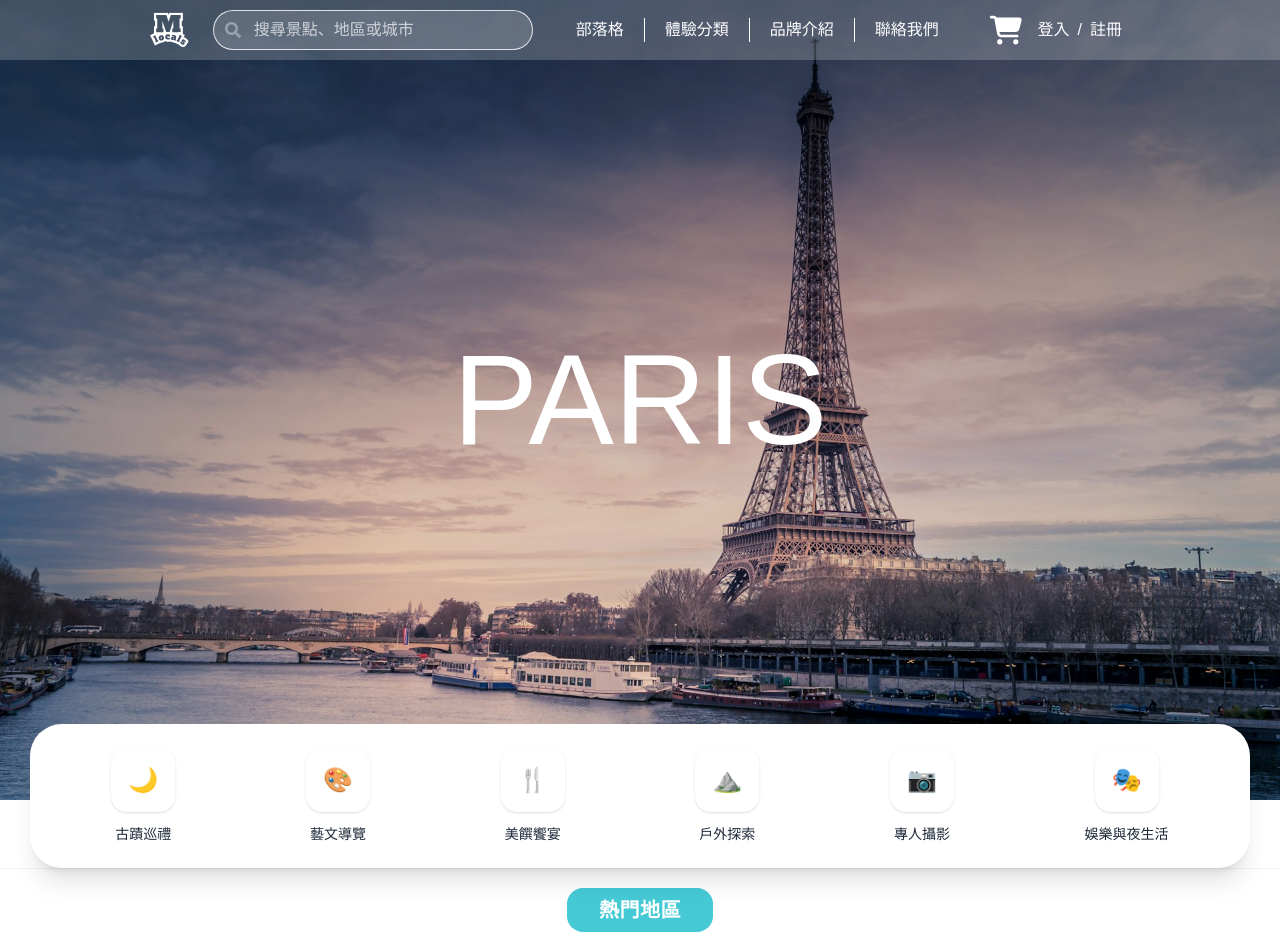
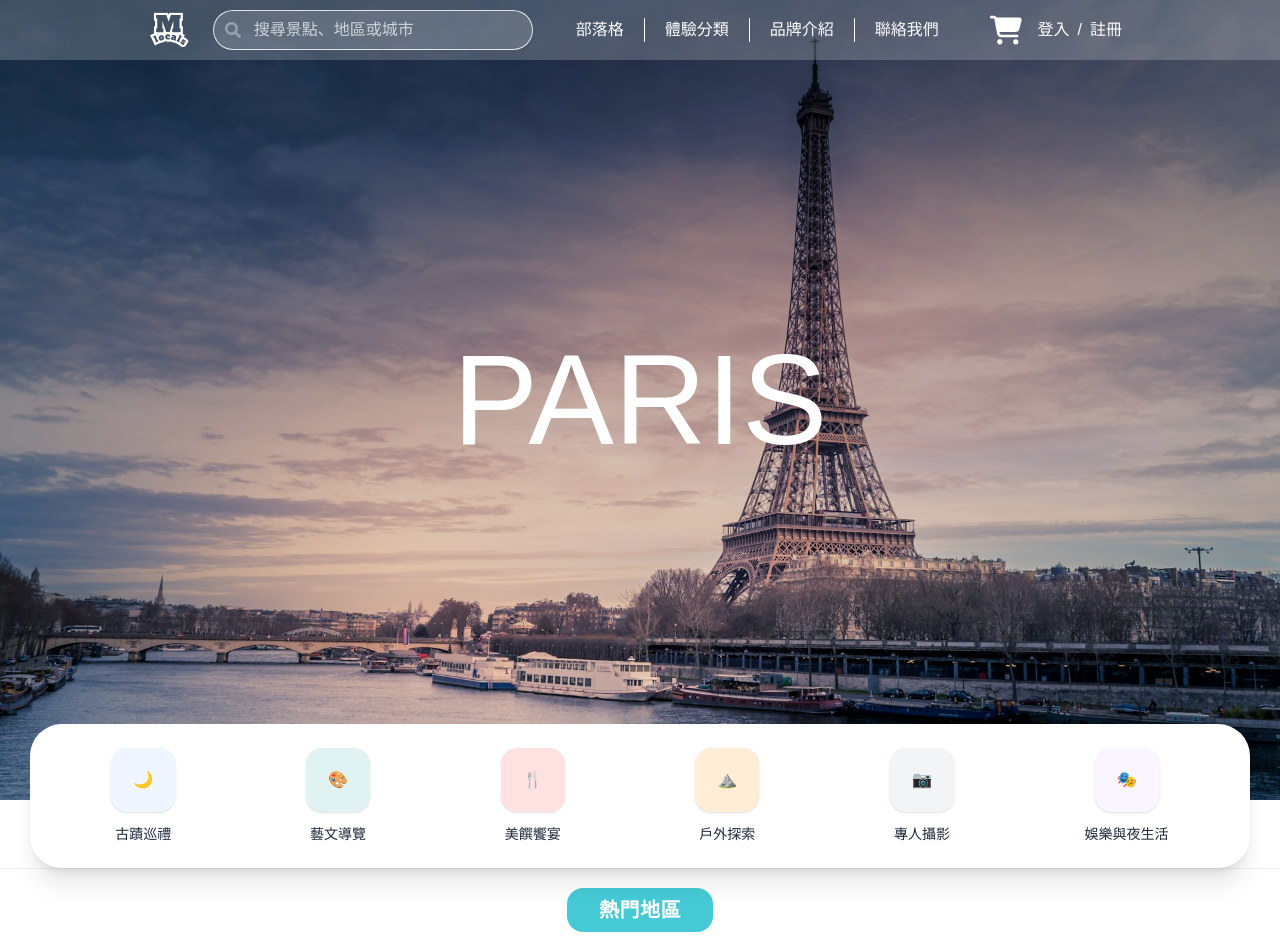
Before and after one commit to CTP0805/next, a Next.js app: page / in a window 1280 px wide. Shown: the top 950 px of the page. Built offline with nearby package versions, Linux system fonts and the light colour scheme.

Commit message:
更改圖示背景顏色

```diff
--- a/components/IconMenu.tsx
+++ b/components/IconMenu.tsx
@@ -1,23 +1,26 @@
 "use client";
 const features = [
-  { name: "古蹟巡禮", icon: "🌙" },
-  { name: "藝文導覽", icon: "🎨" },
-  { name: "美饌饗宴", icon: "🍴" },
-  { name: "戶外探索", icon: "⛰️" },
-  { name: "專人攝影", icon: "📷" },
-  { name: "娛樂與夜生活", icon: "🎭" },
+  { name: "古蹟巡禮", icon: "🌙", color: "bg-[#EFF6FF]" },
+  { name: "藝文導覽", icon: "🎨", color: "bg-[#E0F2F1]" },
+  { name: "美饌饗宴", icon: "🍴", color: "bg-[#FEE2E2]" },
+  { name: "戶外探索", icon: "⛰️", color: "bg-[#FFEDD5]" },
+  { name: "專人攝影", icon: "📷", color: "bg-[#F3F4F6]" },
+  { name: "娛樂與夜生活", icon: "🎭", color: "bg-[#FAF5FF]" },
 ];
 
 export default function IconMenu() {
   return (
     // 外層容器：確保在不同螢幕寬度下都能置中
+    <section className="hidden md:flex">
       <div className="relative flex w-full justify-center py-8">
         {/* 核心容器：設定最大寬度、左右內距與背景樣式 */}
         <div className="w-full max-w-[1280px] px-[30px] shadow-2xs">
           <div className="flex flex-wrap items-center justify-around gap-4 rounded-[32px] bg-white p-6 shadow-xl">
             {features.map((item, index) => (
               <div key={index} className="flex flex-col items-center gap-3">
-              <div className="flex h-16 w-16 items-center justify-center rounded-2xl bg-white text-2xl shadow-sm">
+                <div
+                  className={`flex h-16 w-16 items-center justify-center rounded-2xl ${item.color} cursor-paint shadow-sm`}
+                >
                   {item.icon}
                 </div>
                 <span className="text-sm font-medium text-gray-800">
@@ -28,5 +31,6 @@ export default function IconMenu() {
           </div>
         </div>
       </div>
+    </section>
   );
 }
```
Lines whose indentation alone changed are shown as unchanged.
